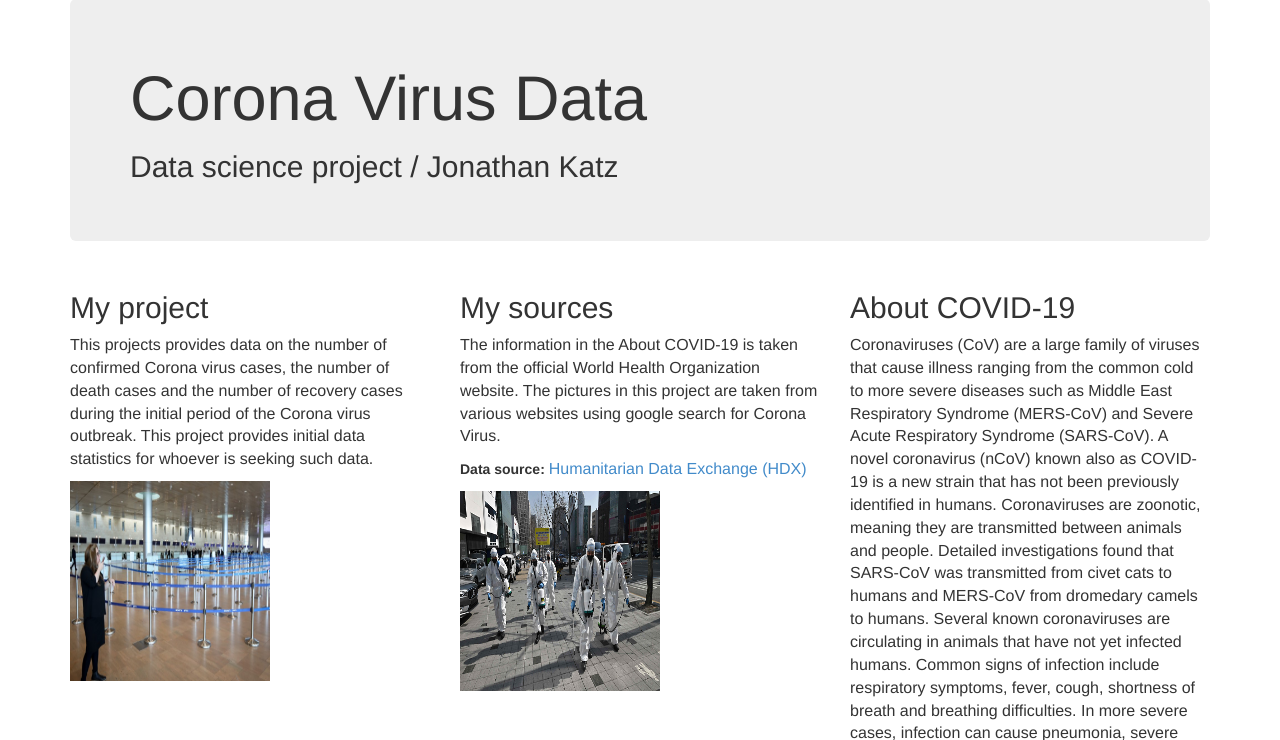
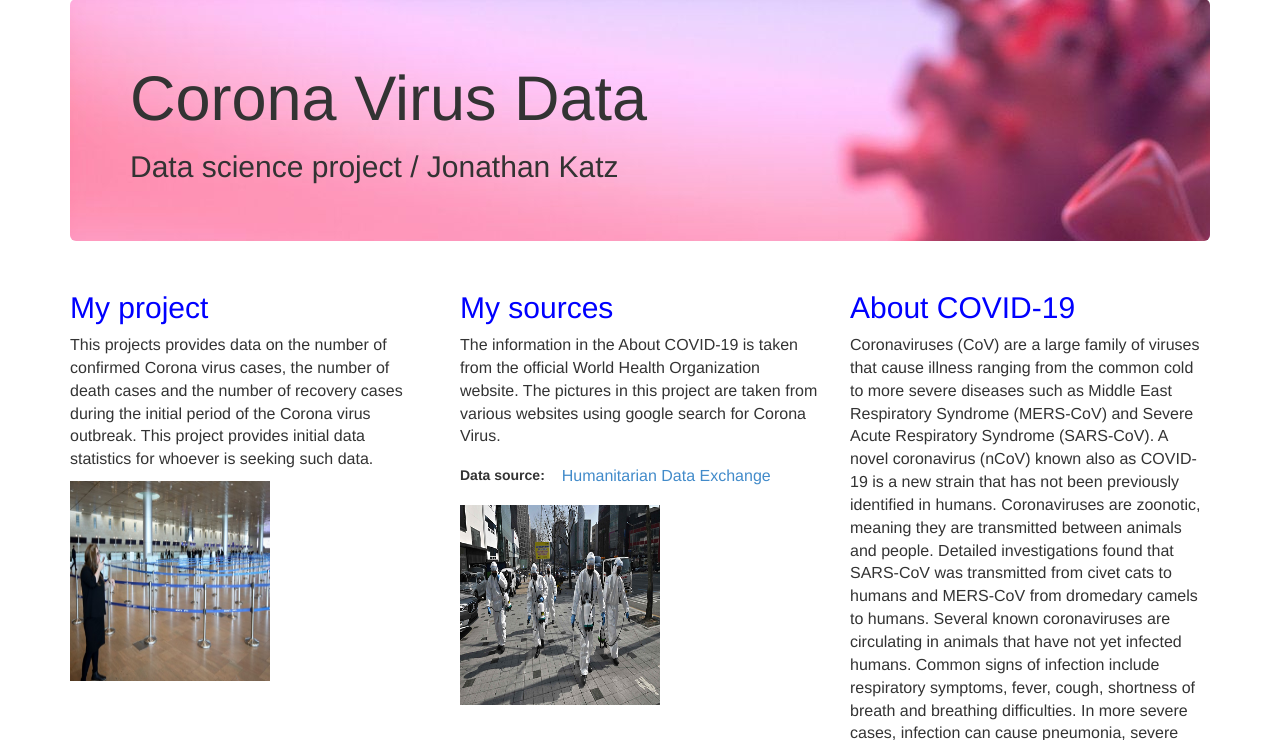
Before and after one commit to jonathankatz22/jonathankatznew1, a Flask app: page / in a window 1280 px wide. Shown: the part 51-791 px from the top of the page. Run offline with Flask 2, Linux system fonts and the light colour scheme; parts of the project's set-up code (start-up, migrations or seed data) failed here and were passed over; some libraries are stand-ins or nearby versions.

Commit message:
עדכון

```diff
--- a/jonathankatznew1/jonathankatznew1/Models/QueryFormStructure.py
+++ b/jonathankatznew1/jonathankatznew1/Models/QueryFormStructure.py
@@ -63,6 +63,6 @@ class UserRegistrationFormStructure(FlaskForm):
 
 class Covid19(FlaskForm):
     countries = SelectMultipleField('Select one or multiple contries:' , validators = [DataRequired] )
-    start_date = DateField('Start Date (From 1/22/2020 ):' , format='%Y-%m-%d' , validators = [DataRequired])
+    start_date = DateField('Start Date (From 22/01/2020 ):' , format='%Y-%m-%d' , validators = [DataRequired])
     end_date = DateField('End Date (Until 08/05/2020):' , format='%Y-%m-%d' , validators = [DataRequired])
     submit = SubmitField('submit')
--- a/jonathankatznew1/jonathankatznew1/static/Data/users.csv
+++ b/jonathankatznew1/jonathankatznew1/static/Data/users.csv
@@ -14,3 +14,4 @@ u,u,u,u,u,u
 katz.shraga@gmail.com,shraga,katz,0525408391,1,shragakatz
 yonatan1.katz@gmail.com,uq,qq,12,2,2
 1,1,1,1,1,1
+yonatan1.katz@gmail.com,jk,22,0558814333,jk22,jk22
--- a/jonathankatznew1/jonathankatznew1/templates/confirmed.html
+++ b/jonathankatznew1/jonathankatznew1/templates/confirmed.html
@@ -42,6 +42,6 @@
 <div class="row">
     {{ raw_data_table | safe}}
 </div>
-
+<img src="../static/imgs/confirmed cases photo.jpg" style="width: 1000px; height:300px" />
 
 {% endblock %}
--- a/jonathankatznew1/jonathankatznew1/templates/deaths.html
+++ b/jonathankatznew1/jonathankatznew1/templates/deaths.html
@@ -43,4 +43,5 @@
 <div class="row">
     {{ raw_data_table | safe}}
 </div>
+<img src="../static/imgs/death cases photo.webp" style="width: 1000px; height:300px"/>
 {% endblock %}
--- a/jonathankatznew1/jonathankatznew1/templates/index.html
+++ b/jonathankatznew1/jonathankatznew1/templates/index.html
@@ -2,28 +2,28 @@
 
 {% block content %}
 
-<div class="jumbotron">
+    <div class="jumbotron" style="background-image: url('../static/imgs/backround2 photo.jpg');">
         <h1>Corona Virus Data</h1>
         <h2>Data science project / Jonathan Katz</h2>
     </div>
 
 <div class="row">
     <div class="col-md-4">
-        <h2>My project</h2>
-        <p style="font-size: 16px;">
-            This projects provides data on the number of confirmed Corona virus cases, the number of death cases and the number of recovery cases during the initial period of the Corona virus outbreak. This project provides initial data statistics for whoever is seeking such data.
-        </p>
+        <h2 style="color:blue;">My project</h2>
+            <p style="font-size: 16px;">This projects provides data on the number of confirmed Corona virus cases, the number of death cases and the number of recovery cases during the initial period of the Corona virus outbreak. This project provides initial data statistics for whoever is seeking such data.</p>
             <p><img src="../static/imgs/coronavirus3.jpg" style="width: 200px; height: 200px" /></p>
     </div>
+
     <div class="col-md-4">
-        <h2>My sources</h2>
+        <h2 style="color:blue;">My sources</h2>
             <p style="font-size: 16px;">
             The information in the About COVID-19 is taken from the official World Health Organization website. The pictures in this project are taken from various websites using google search for Corona Virus.
-            <p><strong>Data source:</strong> <a style="font-size: 16px;" href="https://data.humdata.org/dataset/novel-coronavirus-2019-ncov-cases" target="_blank">Humanitarian Data Exchange (HDX) </a></p>
+            <p><strong>Data source:</strong> <a class="btn btn-link" style="font-size: 16px;" href="https://data.humdata.org/dataset/novel-coronavirus-2019-ncov-cases" target="_blank">Humanitarian Data Exchange</a></p>
             <p><img src="../static/imgs/coronavirus2.jpg" style="width: 200px; height: 200px" /></p>
     </div>
+
     <div class="col-md-4">
-        <h2>About COVID-19</h2>
+        <h2 style="color:blue;">About COVID-19</h2>
         <p style="font-size: 16px;">
             Coronaviruses (CoV) are a large family of viruses that cause illness ranging from the common cold to more severe diseases such as Middle East Respiratory Syndrome (MERS-CoV) and Severe Acute Respiratory Syndrome (SARS-CoV). A novel coronavirus (nCoV) known also as COVID-19 is a new strain that has not been previously identified in humans.
             Coronaviruses are zoonotic, meaning they are transmitted between animals and people.  Detailed investigations found that SARS-CoV was transmitted from civet cats to humans and MERS-CoV from dromedary camels to humans. Several known coronaviruses are circulating in animals that have not yet infected humans.
@@ -34,4 +34,5 @@
     </div>
 </div>
 
+
 {% endblock %}
--- a/jonathankatznew1/jonathankatznew1/views.py
+++ b/jonathankatznew1/jonathankatznew1/views.py
@@ -229,7 +229,8 @@ def confirmed():
 @app.route('/dataquery' , methods = ['GET' , 'POST'])
 def dataquery():
 
-    form1 = Covid19()
+    ## setting def
+    form1 = Covid19(start_date = pd.Timestamp("2020-01-22"),end_date = pd.Timestamp("2020-05-08"))
 
     chart_confirmed = ''
     chart_deaths = ''
@@ -245,6 +246,8 @@ def dataquery():
     m = list(zip(l , l))
 
     form1.countries.choices = m
+
+
 
 
     if (request.method == 'POST'):
```
Also changed, not shown: jonathankatznew1/jonathankatznew1/templates/Recovered.html (+8 -6 lines), jonathankatznew1/jonathankatznew1/templates/about.html (+7 -0 lines), jonathankatznew1/jonathankatznew1/static/imgs/Recovered-COVID-19.jpg (added), jonathankatznew1/jonathankatznew1/static/imgs/backround photo.jpg (added), jonathankatznew1/jonathankatznew1/static/imgs/backround2 photo.jpg (added), jonathankatznew1/jonathankatznew1/static/imgs/confirmed cases photo.jpg (added), jonathankatznew1/jonathankatznew1/static/imgs/death cases photo.webp (added), 1 other file. Lines whose indentation alone changed are shown as unchanged.
